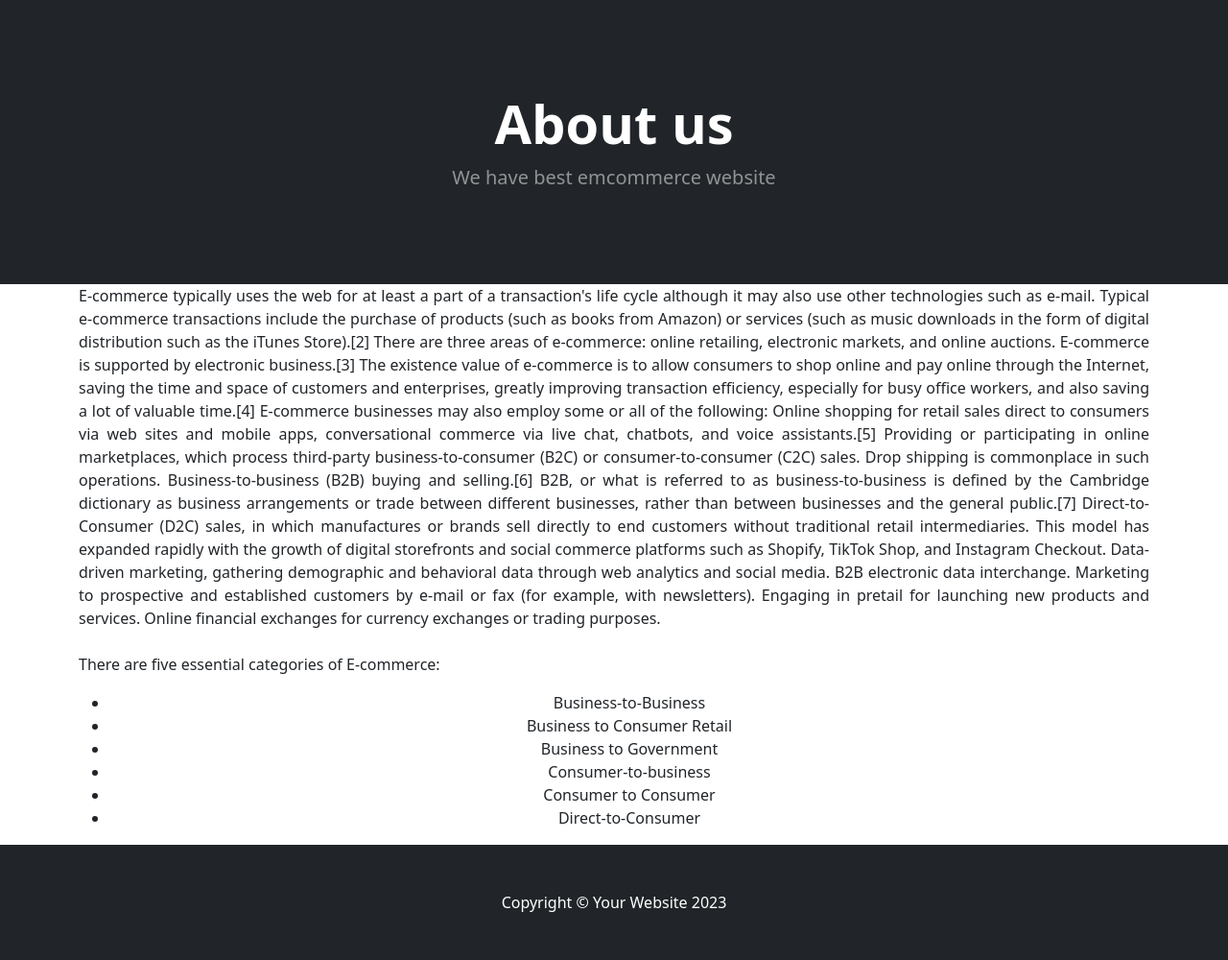
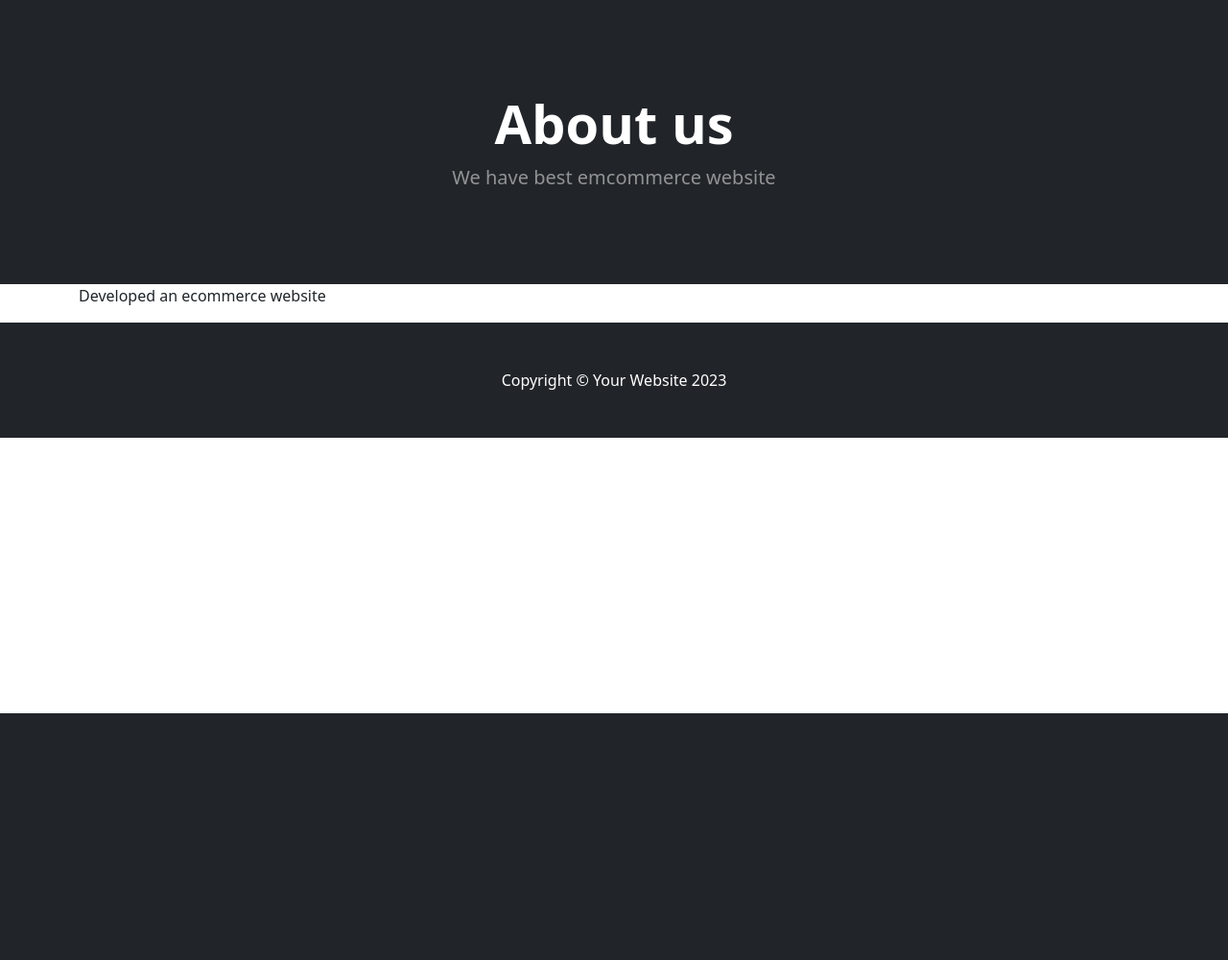
Before and after one commit to Joel0804/Ecommerce, a Django app: page /about in a window 1280 px wide. Shown: the part 57-1057 px from the top of the page at 96% size. After the commit the page ends 800 px from the top, so only its background shows below. Run offline with Django 5.2, Linux system fonts and the light colour scheme; parts of the project's set-up code (start-up, migrations or seed data) failed here and were passed over; some libraries are stand-ins or nearby versions.

Commit message:
about.html

```diff
--- a/store/templates/about.html
+++ b/store/templates/about.html
@@ -16,35 +16,8 @@
             <div class="utf-8">
 
         <p align='justify'>
-E-commerce typically uses the web for at least a part of a transaction's life cycle although it may also use other technologies such as e-mail. Typical e-commerce transactions include the purchase of products (such as books from Amazon) or services (such as music downloads in the form of digital distribution such as the iTunes Store).[2] There are three areas of e-commerce: online retailing, electronic markets, and online auctions. E-commerce is supported by electronic business.[3] The existence value of e-commerce is to allow consumers to shop online and pay online through the Internet, saving the time and space of customers and enterprises, greatly improving transaction efficiency, especially for busy office workers, and also saving a lot of valuable time.[4]
-
-E-commerce businesses may also employ some or all of the following:
-
-Online shopping for retail sales direct to consumers via web sites and mobile apps, conversational commerce via live chat, chatbots, and voice assistants.[5]
-Providing or participating in online marketplaces, which process third-party business-to-consumer (B2C) or consumer-to-consumer (C2C) sales. Drop shipping is commonplace in such operations.
-Business-to-business (B2B) buying and selling.[6] B2B, or what is referred to as business-to-business is defined by the Cambridge dictionary as business arrangements or trade between different businesses, rather than between businesses and the general public.[7]
-Direct-to-Consumer (D2C) sales, in which manufactures or brands sell directly to end customers without traditional retail intermediaries. This model has expanded rapidly with the growth of digital storefronts and social commerce platforms such as Shopify, TikTok Shop, and Instagram Checkout.
-Data-driven marketing, gathering demographic and behavioral data through web analytics and social media.
-B2B electronic data interchange.
-Marketing to prospective and established customers by e-mail or fax (for example, with newsletters).
-Engaging in pretail for launching new products and services.
-Online financial exchanges for currency exchanges or trading purposes.
-<br> </br>
-There are five essential categories of E-commerce:
-
-        </p>
-
-<ul>
-<li> Business-to-Business </li>
-<li> Business to Consumer Retail </li>
-<li> Business to Government </li>
-<li> Consumer-to-business </li>
-<li> Consumer to Consumer </li>
-<li> Direct-to-Consumer </li>
-<ul>
-
-
-            </div>
+             Developed an ecommerce website
+        </div>
         </center>
     </div>
 </div>
```
